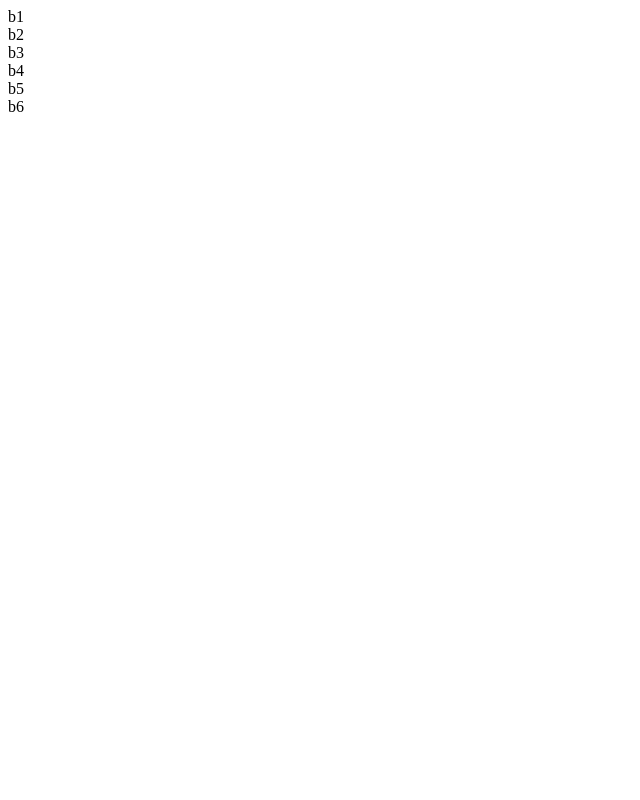
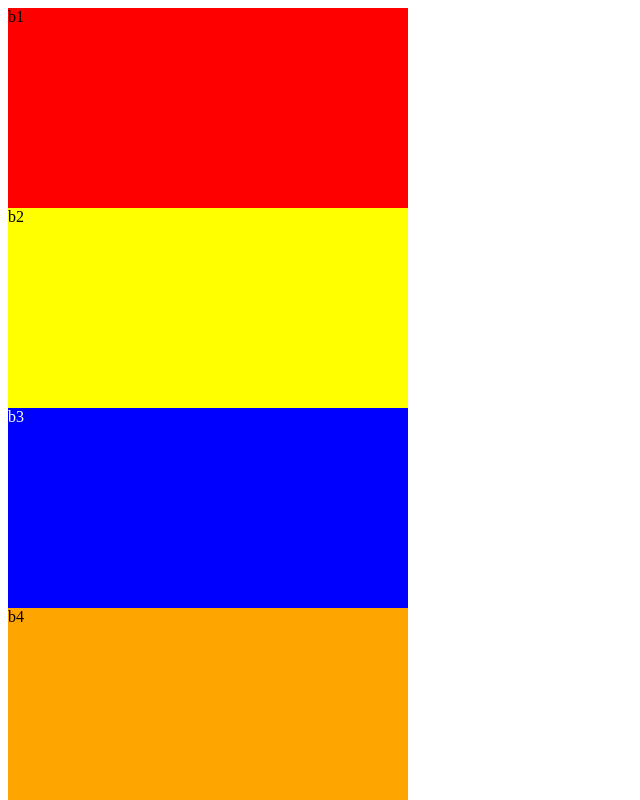
Before and after one commit to kristin-dean/LayoutLab, a plain HTML site: page initial.html in a window 1280 px wide. Shown: the top 800 px of the page, without its empty margins (0-640 px from the left). Drawn offline with Linux system fonts and the light colour scheme.

Commit message:
Update initial.html

```diff
--- a/initial.html
+++ b/initial.html
@@ -1,6 +1,54 @@
 <html>
 <head>
 <title>Layout</title>
+
+  <style>
+body
+{
+    width: 600px;
+}
+
+div
+{
+    display:block;
+    width:400px;
+    height:200px;
+}
+
+.b1
+{
+    background-color:red;
+}
+
+.b2
+{
+    background-color:yellow;
+}
+
+.b3
+{
+    background-color:blue;
+    color:white;
+}
+
+.b4
+{
+    background-color:orange;
+}
+
+.b5
+{
+    background-color:purple;
+    color:white;
+}
+
+.b6
+{
+    background-color:darksalmon;
+}
+
+</style>
+
 </head>
 <body>
   <div class="b1">b1</div>
```
